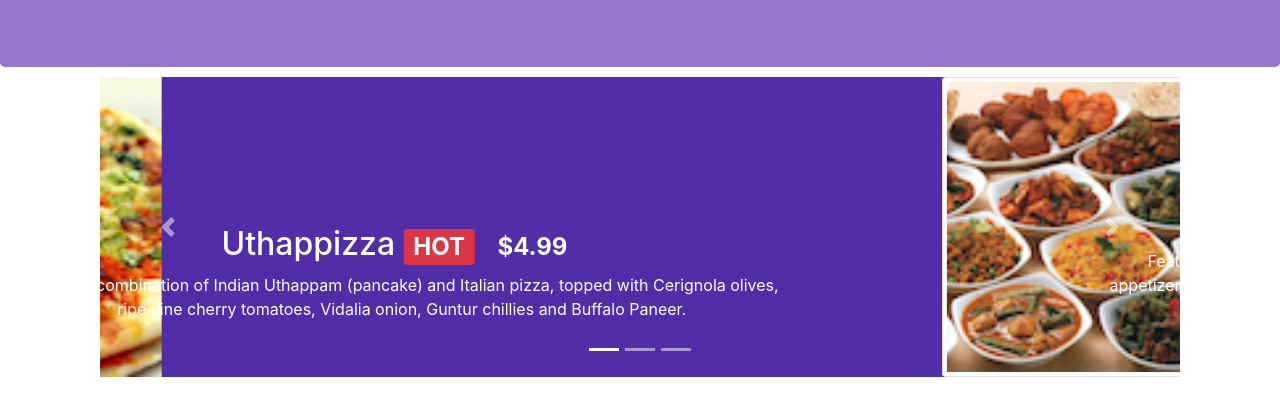
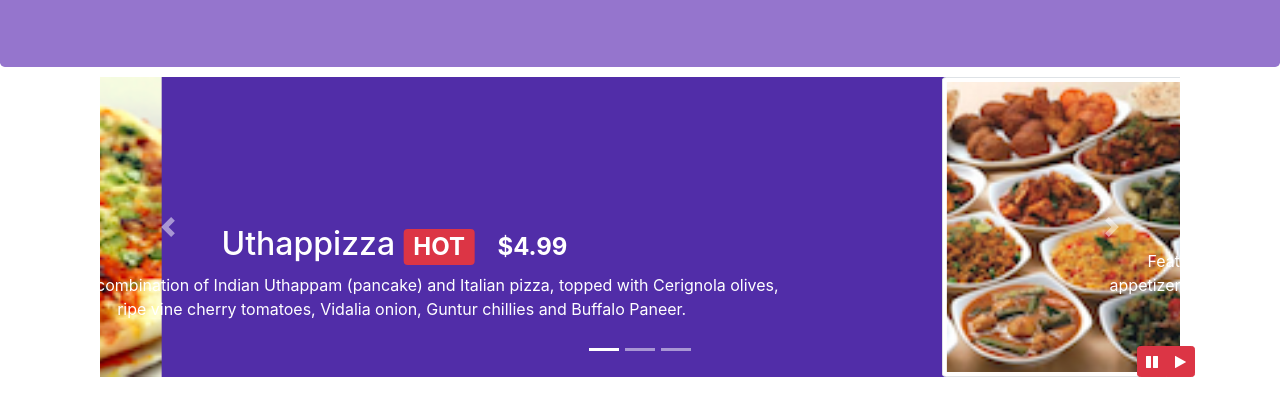
Before and after one commit to NirmalKumarJoshi/Course, a website: page index.html in a window 1280 px wide. Shown: the part 339-755 px from the top of the page. Drawn offline with nearby package versions, Linux system fonts and the light colour scheme.

Commit message:
Bootstrap Query

```diff
--- a/css/styles.css
+++ b/css/styles.css
@@ -59,3 +59,8 @@ body{
     left: 0;
     min-height: 300px;
 }
+#carouselButton {
+    right:0px;
+    position: absolute;
+    bottom: 0px;
+}
--- a/index.html
+++ b/index.html
@@ -152,6 +152,15 @@
                 <a class="carousel-control-next" href="#mycarousel" role="button" data-slide="next">
                     <span class="carousel-control-next-icon"></span>
                 </a>
+                <div class="btn-group" id="carouselButton">
+                    <button class="btn btn-danger btn-sm" id="carousel-pause">
+                        <span class="fa fa-pause"></span>
+                    </button>
+                    <button class="btn btn-danger btn-sm" id="carousel-play">
+                        <span class="fa fa-play"></span>
+                    </button>
+                </div>
+
             </div>
 
         </div>
@@ -225,7 +234,8 @@
 
 
         <!-- Modal -->
-      <div class="modal fade " id="exampleModal" tabindex="-1" role="dialog" aria-labelledby="exampleModalLabel" aria-hidden="true">
+        <div class="modal fade " id="exampleModal" tabindex="-1" role="dialog" aria-labelledby="exampleModalLabel"
+            aria-hidden="true">
             <div class="modal-dialog" role="document">
                 <div class="modal-content">
                     <div class="modal-header">
@@ -274,7 +284,8 @@
                             <label for="section" class="col-12 col-md-2 col-form-label">Section</label>
                             <div class="btn-group btn-group-toggle" data-toggle="buttons">
                                 <label class="btn btn-success active">
-                                          <input type="radio" name="options" id="option1" autocomplete="off" checked> Non-Smoking
+                                    <input type="radio" name="options" id="option1" autocomplete="off" checked>
+                                    Non-Smoking
                                 </label>
                                 <label class="btn btn-danger">
                                     <input type="radio" name="options" id="option2" autocomplete="off"> Smoking
@@ -349,6 +360,7 @@
         </div>
     </footer>
 
+
 </body>
 <script src="node_modules/jquery/dist/jquery.slim.min.js"></script>
 <script src="node_modules/popper.js/dist/umd/popper.min.js"></script>
@@ -358,5 +370,16 @@
         $('[data-toggle="tooltip"]').tooltip();
     });
 </script>
+<script>
+    $(document).ready(function () {
+        $("#mycarousel").carousel({ interval: 2000 });
+        $("#carousel-pause").click(function () {
+            $("#mycarousel").carousel('pause');
+        });
+        $("#carousel-play").click(function () {
+            $("#mycarousel").carousel('cycle');
+        });
+    });
+</script>
 
 </html>
```
Lines whose indentation alone changed are shown as unchanged.
